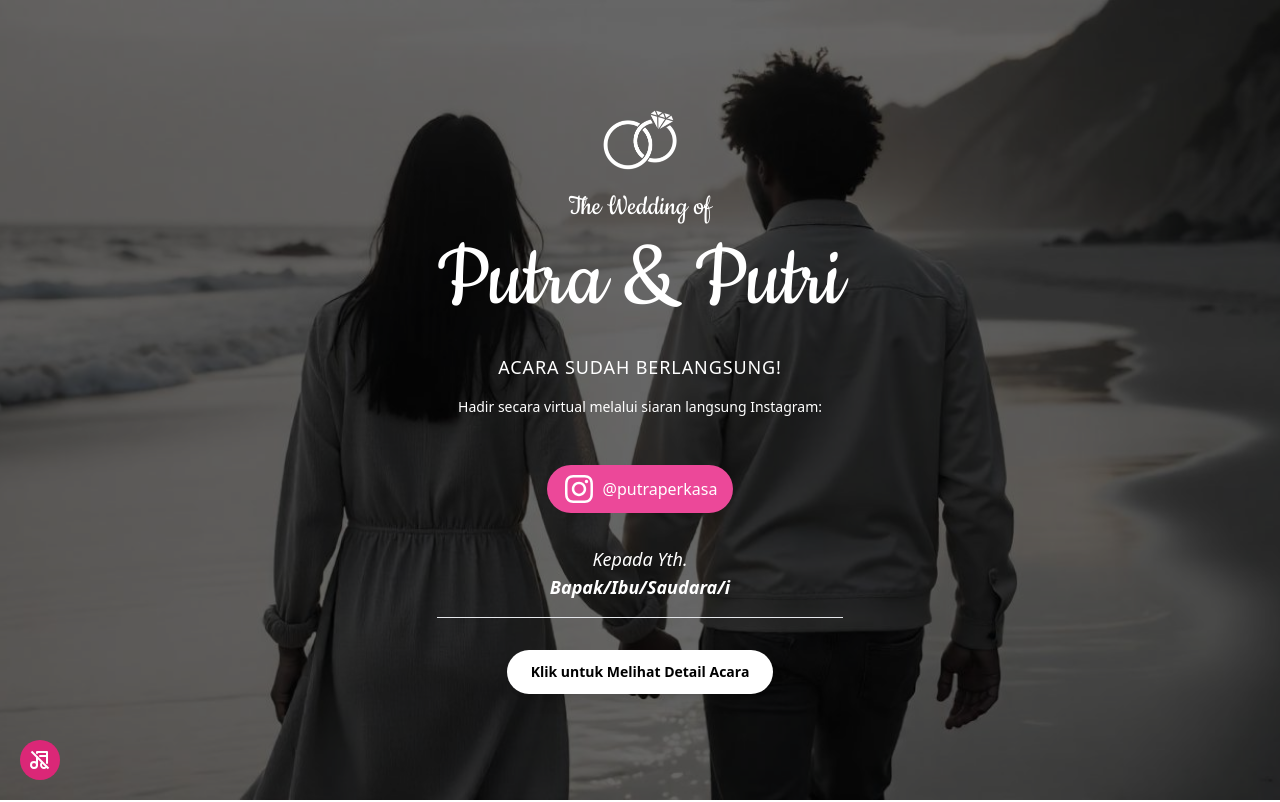
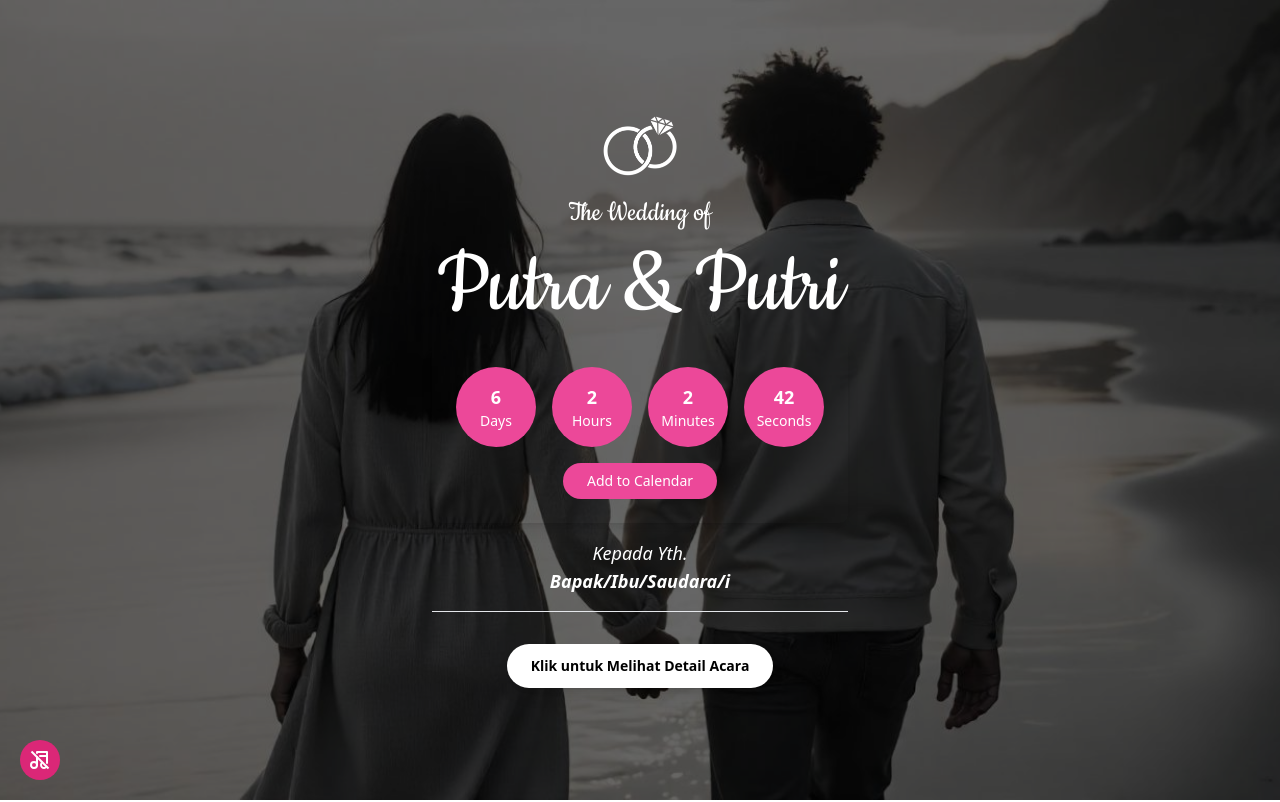
Before and after one commit to maldikurniawan/wedding, a React (Vite) app: page / in a window 1280 px wide. Shown: the top 802 px of the page. Built offline with nearby package versions, Linux system fonts and the light colour scheme.

Commit message:
add time

```diff
--- a/src/App.jsx
+++ b/src/App.jsx
@@ -7,12 +7,12 @@ import {
   Location,
   Thanks,
   Footer,
-} from "@/pages/";
+} from "@/pages";
 import { useEffect, useRef, useState } from "react";
 import music from "/assets/music/sound.mp3";
 import { FaArrowUp } from "react-icons/fa";
 import { TbMusic, TbMusicOff } from "react-icons/tb";
-import Sakura from "./components/Sakura";
+import { Sakura } from "@/components";
 
 export default function App() {
   const [showScrollToTop, setShowScrollToTop] = useState(false);
--- /dev/null
+++ b/src/components/Time.jsx
@@ -0,0 +1,59 @@
+import React, { useState, useEffect } from "react";
+
+const Time = ({ endTime }) => {
+  const [timeLeft, setTimeLeft] = useState({
+    days: 0,
+    hours: 0,
+    minutes: 0,
+    seconds: 0,
+  });
+
+  // Function to calculate the time left
+  const calculateTimeLeft = () => {
+    const now = new Date();
+    const difference = new Date(endTime).getTime() - now.getTime();
+
+    if (difference <= 0) {
+      return { days: 0, hours: 0, minutes: 0, seconds: 0 };
+    }
+
+    const days = Math.floor(difference / (1000 * 60 * 60 * 24));
+    const hours = Math.floor((difference % (1000 * 60 * 60 * 24)) / (1000 * 60 * 60));
+    const minutes = Math.floor((difference % (1000 * 60 * 60)) / (1000 * 60));
+    const seconds = Math.floor((difference % (1000 * 60)) / 1000);
+
+    return { days, hours, minutes, seconds };
+  };
+
+  useEffect(() => {
+    const interval = setInterval(() => {
+      setTimeLeft(calculateTimeLeft());
+    }, 1000);
+
+    return () => clearInterval(interval); // Cleanup
+  }, [endTime]);
+
+  return (
+    <div className="flex flex-col items-center text-white p-6 rounded-lg shadow-lg">
+      {/* Countdown Numbers */}
+      <div className="flex gap-4 mb-4">
+        {Object.entries(timeLeft).map(([unit, value]) => (
+          <div
+            key={unit}
+            className="flex flex-col items-center bg-pink-500 text-white rounded-full w-20 h-20 justify-center font-bold text-lg"
+          >
+            <span>{value}</span>
+            <span className="text-sm font-medium capitalize">{unit}</span>
+          </div>
+        ))}
+      </div>
+
+      {/* Add to Calendar Button */}
+      <button className="bg-pink-500 hover:bg-pink-600 text-white py-2 px-6 rounded-full font-medium text-sm">
+        Add to Calendar
+      </button>
+    </div>
+  );
+};
+
+export default Time;
--- /dev/null
+++ b/src/components/index.js
@@ -0,0 +1,11 @@
+import Button from "./Button";
+import Heart from "./Heart";
+import Sakura from "./Sakura";
+import Time from "./Time";
+
+export {
+    Button,
+    Heart,
+    Sakura,
+    Time,
+};
--- a/src/pages/Wedding.jsx
+++ b/src/pages/Wedding.jsx
@@ -56,7 +56,7 @@ const Wedding = () => {
           href="#"
           target="_blank"
           rel="noopener noreferrer"
-          className="mt-4 bg-pink-500 hover:bg-pink-600 gap-2 text-white font-medium py-2 px-4 rounded-full inline-flex items-center"
+          className="mt-8 bg-pink-500 hover:bg-pink-600 gap-2 animate-bounce text-white font-medium py-2 px-4 rounded-full inline-flex items-center"
         >
           <FaInstagram className="w-8 h-8" />
           @putraperkasa
--- a/src/pages/Welcome.jsx
+++ b/src/pages/Welcome.jsx
@@ -1,8 +1,13 @@
 import React, { useEffect, useState } from "react";
 import { FaInstagram } from "react-icons/fa";
+import { Time } from "@/components"
 
-const Welcome = ({ setIsPlayingMusic, setShowSakura  }) => {
+const Welcome = ({ setIsPlayingMusic, setShowSakura }) => {
   const [guestName, setGuestName] = useState("Bapak/Ibu/Saudara/i");
+  const [isCountdownOver, setIsCountdownOver] = useState(false);
+  const handleCountdownComplete = () => {
+    setIsCountdownOver(true);
+  };
 
   useEffect(() => {
     // Disable scrolling when the component mounts
@@ -51,40 +56,57 @@ const Welcome = ({ setIsPlayingMusic, setShowSakura  }) => {
         <h2 className="text-2xl md:text-3xl mb-2 font-cookie">The Wedding of</h2>
 
         {/* Couple's Names */}
-        <h1 className="font-cookie text-6xl md:text-8xl mb-6">
+        <h1 className="font-cookie text-6xl md:text-8xl mb-2">
           Putra &amp; Putri
         </h1>
 
+        <div className="text-center">
+          {!isCountdownOver ? (
+            <div className="text-lg font-medium">
+              {/* Countdown Timer */}
+              <div className="text-3xl font-bold">
+                <Time
+                  endTime="2024-12-04T11:04:59"
+                  onComplete={handleCountdownComplete}
+                />
+              </div>
+            </div>
+          ) : (
+            <>
               {/* Event Status */}
-        <p className="text-lg mb-4 tracking-wider font-medium">ACARA SUDAH BERLANGSUNG!</p>
-        <p className="text-sm mb-8">
+              <div className="text-lg mb-4 tracking-wider font-medium">ACARA SUDAH BERLANGSUNG!</div>
+              <div className="text-sm mb-8">
                 Hadir secara virtual melalui siaran langsung Instagram:
-        </p>
+              </div>
 
               {/* Instagram Button */}
               <a
                 href="#"
                 target="_blank"
                 rel="noopener noreferrer"
-          className="mt-4 bg-pink-500 hover:bg-pink-600 gap-2 text-white font-medium py-2 px-4 rounded-full inline-flex items-center"
+                className="bg-pink-500 hover:bg-pink-600 gap-2 text-white animate-bounce font-medium py-2 px-4 rounded-full inline-flex items-center"
               >
                 <FaInstagram className="w-8 h-8" />
                 @putraperkasa
               </a>
+            </>
+          )}
+        </div>
 
         {/* Guest Name */}
-        <div className="mt-8 text-lg italic">
-          <p>Kepada Yth.</p>
-          <p className="font-bold mb-4">{guestName}</p>
+        <div className="mt-4 text-lg italic">
+          <div>Kepada Yth.</div>
+          <div className="font-bold mb-4">{guestName}</div>
           <hr />
         </div>
 
         {/* Scroll or Open Invitation Button */}
         <button
           onClick={openInvitation}
-          className="mt-8 flex items-center justify-center mx-auto gap-2 px-6 py-3 bg-white text-black rounded-full shadow-lg text-sm font-semibold hover:bg-gray-200 transition-all duration-300"
+          className="mt-8 relative flex items-center justify-center mx-auto gap-2 px-6 py-3 bg-white text-black rounded-full shadow-lg text-sm font-semibold hover:bg-gray-200 transition-all duration-300"
         >
-          <span>Klik untuk Melihat Detail Acara</span>
+          <span className="absolute inset-0 animate-ping rounded-full bg-white opacity-50 mx-10"></span>
+          <span className="relative">Klik untuk Melihat Detail Acara</span>
         </button>
       </div>
     </div>
```
Lines whose indentation alone changed are shown as unchanged.
